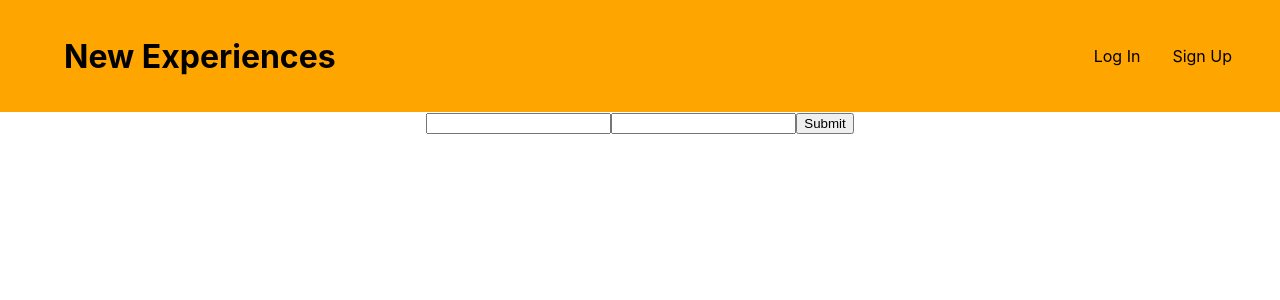
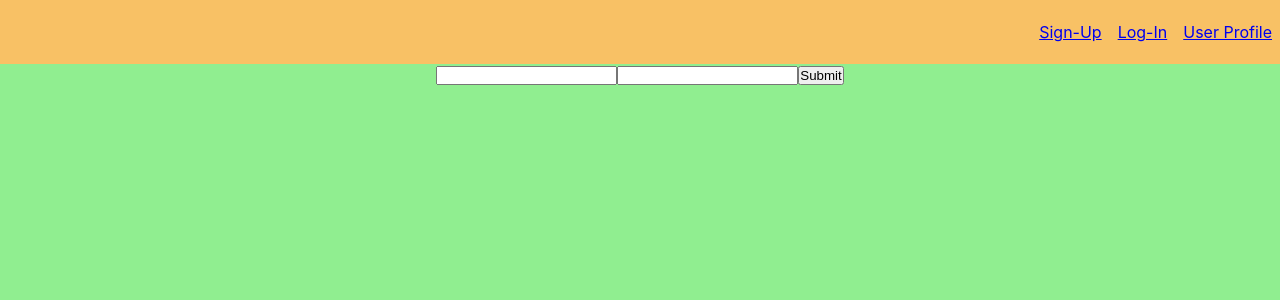
Before and after one commit to jinhohl2/Novus-J-Mate-Restaurant, a React (Create React App) app: page /log-in in a window 1280 px wide. Shown: the top 300 px of the page. Built offline with nearby package versions, Linux system fonts and the light colour scheme.

Commit message:
Restructuring and refactoring.

```diff
--- a/src/App.tsx
+++ b/src/App.tsx
@@ -1,37 +1,38 @@
 import React from 'react';
-import logo from './Front-End/assets/logo.svg';
-import './Front-End/scss/App.scss';
+import '../src/Front-End/scss/App.scss';
+
 import {
   BrowserRouter as Router,
   Route,
   Routes,
   Link
 } from "react-router-dom";
+
+import NavBar from "./Front-End/pages/00_NavBar";
 import LogInView from "./Front-End/pages/01_logInView";
 import SignUpView from "./Front-End/pages/02_signUpView";
+import UserProfile from "./Front-End/pages/03_user_profile";
+
+
+
 
 function App() {
   return (
+      <React.Fragment>
           <Router>
-      <div className="App">
-        <div id="nav-bar">
-          <h1>New Experiences</h1>
-          {/* Check if user is logged in, if not show this nav bar. */}
-          <div id="links">
-            <Link to="/log-in">Log In</Link>
-            <Link to="/sign-up">Sign Up</Link>
-          </div>
-          {/* If logged in, show nav bar with: Dashboard, Analytics, Friends, and Profile (avatar + dropdown choices) */}
-        </div>
+              <NavBar/>
 
-        <div id="div-routes">
               <Routes>
                   <Route path={"/log-in"} element={<LogInView></LogInView>}></Route>
                   <Route path={"/sign-up"} element={<SignUpView></SignUpView>}></Route>
+                  <Route path={"/user-profile"} element={<UserProfile></UserProfile>}></Route>
+
               </Routes>
-        </div>
-      </div>
           </Router>
+      </React.Fragment>
+
+
+
   );
 }
 
--- /dev/null
+++ b/src/Front-End/pages/00_NavBar.tsx
@@ -0,0 +1,32 @@
+import React from 'react';
+import '../scss/App.scss';
+import {Link} from "react-router-dom";
+
+
+const NavBar = () => {
+    return (
+        <React.Fragment>
+            <nav>
+                <div className="div-nav-menu-items">
+                    <ul>
+
+                        <li className="menu-item-sign-up">
+                            <Link to="/sign-up">Sign-Up</Link>
+                        </li>
+
+                        <li className="menu-item-log-in">
+                            <Link to="/log-in">Log-In</Link>
+                        </li>
+
+                        <li className="menu-item-user-profile">
+                            <Link to="/user-profile">User Profile</Link>
+                        </li>
+
+                    </ul>
+                </div>
+            </nav>
+        </React.Fragment>
+    );
+};
+
+export default NavBar;
--- a/src/Front-End/pages/01_logInView.tsx
+++ b/src/Front-End/pages/01_logInView.tsx
@@ -1,5 +1,5 @@
+import React from 'react';
 import { useState, ChangeEvent } from "react";
-import { Link } from "react-router-dom"
 
 function LogInView() {
     const [email, setEmail] = useState<string>("");
@@ -21,7 +21,10 @@ function LogInView() {
     }
 
     return (
-        <div>
+
+        <React.Fragment>
+
+            <section className="section-01-log-in">
                 <div id="login-in-box">
                     <div id="default-log-in">
                         <form onSubmit={tryLogIn}>
@@ -34,7 +37,12 @@ function LogInView() {
 
                     </div>
                 </div>
-        </div>
+            </section>
+
+        </React.Fragment>
+
+
+
     );
 }
 
--- a/src/Front-End/pages/02_signUpView.tsx
+++ b/src/Front-End/pages/02_signUpView.tsx
@@ -1,8 +1,20 @@
+import React from 'react';
+import '../scss/App.scss';
+import {Link} from "react-router-dom";
+
+
 function SignUpView() {
     return (
-        <div>
-            <h1>sign up view</h1>
-        </div>
+
+        <React.Fragment>
+
+            <section className="section-02-sign-up">
+
+            </section>
+
+        </React.Fragment>
+
+
     );
 }
 
--- a/src/Front-End/pages/03_user_profile.tsx
+++ b/src/Front-End/pages/03_user_profile.tsx
@@ -1,15 +1,37 @@
 import React from 'react';
+import '../scss/App.scss';
+import {ReactComponent} from "*.svg";
+
 
 const UserProfile = () => {
 
 
 
     return (
-        <div>
+
+        <React.Fragment>
+            <section className="section-03-user-profile">
+                <div className="user-profile-content">
+                    <div className="user-details">
+
+                <div className="user-image">
+
+                </div>
+
+                <div className="user-details">
+
+                </div>
+
+            </div>
+                    <div className="edit">
+
+                    </div>
 
         </div>
+            </section>
+        </React.Fragment>
+
     );
 };
 
-export default
-UserProfile;
+export default UserProfile;
--- a/src/Front-End/scss/App.scss
+++ b/src/Front-End/scss/App.scss
@@ -1,71 +1,97 @@
-.App {
-  text-align: center;
+*{
+  margin: 0;
+  padding: 0;
+  box-sizing: border-box;
 }
 
-.App-logo {
-  height: 40vmin;
-  pointer-events: none;
+body {
+  /* Defining properties that will be common to the all the elements of the body */
+  padding: 0;
+  margin: 0;
+
+  /* Defining Navigation Bar here */
+  nav {
+    height: 8vh;
+    width: 100%;
+    z-index: 99; /* Setting the highest z-index to keep it on top of all the elements who also have postition:absolute */
+
+    position: fixed;
+    overflow: hidden;
+
+
+    top: 0;
+    background-color: #F8C165;
+    transition: 0.5s;
+
+    div.div-nav-menu-items {
+      height: 100%;
+      max-height: 100%;
+      display: flex;
+      align-items: center;
+      justify-content: right;
+
+      ul {
+        list-style: none; /* To remove the bullets in front of the nav menu items */
+        position:absolute;
+
+        li{
+          display: inline-block;  /* To display the li items next to each other */
+          padding: 1vh;
         }
 
-@media (prefers-reduced-motion: no-preference) {
-  .App-logo {
-    animation: App-logo-spin infinite 20s linear;
-  }
       }
 
-.App-header {
-  background-color: #282c34;
-  min-height: 10vh;
-  display: flex;
-  flex-direction: column;
-  align-items: center;
-  justify-content: center;
-  font-size: calc(10px + 2vmin);
-  color: white;
     }
 
-.App-link {
-  color: #61dafb;
     }
 
-#nav-bar {
-  display: flex;
-  flex-direction: row;
-  align-items: center;
-  justify-content: space-between;
+  section.section-01-log-in {
+      display: flex; /* As there will be cards inside */
+      justify-content: center;
+      flex-wrap: wrap; /* Very important for designing the content which doesn't fits */
 
-  h1 {
-    text-align: left;
-    margin-left: 2em;
-  }
 
-  #links {
-    margin-right: 2em;
-    border: 1px;
+      position: absolute;
+      height: 92vh;
+      width: 100%;
+      background-color: #90EE90FF;
+      transform: translateY(8vh);
 
-    a {
-      text-decoration: none;
-      margin-left: 1em;
-      margin-right: 1em;
-      color: inherit;
-    }
 
 
     }
 
-  background-color: orange;
-  padding-top: 2em;
-  padding-bottom: 2em;
+
+  section.section-02-sign-up {
+      display: flex; /* As there will be cards inside */
+      justify-content: center;
+      flex-wrap: wrap; /* Very important for designing the content which doesn't fits */
+
+
+      position: absolute;
+      height: 92vh;
       width: 100%;
-  height: 3em;
+      background-color: #0000FFFF;
+      transform: translateY(8vh);
+
+
 
     }
 
-@keyframes App-logo-spin {
-  from {
-    transform: rotate(0deg);
+  section.section-03-user-profile {
+      display: flex; /* As there will be cards inside */
+      justify-content: center;
+      flex-wrap: wrap; /* Very important for designing the content which doesn't fits */
+
+
+      position: absolute;
+      height: 92vh;
+      width: 100%;
+      background-color: #0000FFFF;
+      transform: translateY(8vh);
+
+
+
     }
-  to {
-    transform: rotate(360deg);
+
 }
-}
```
Also changed, not shown: src/Front-End/scss/03_user_profile.scss (deleted). Lines whose indentation alone changed are shown as unchanged.
